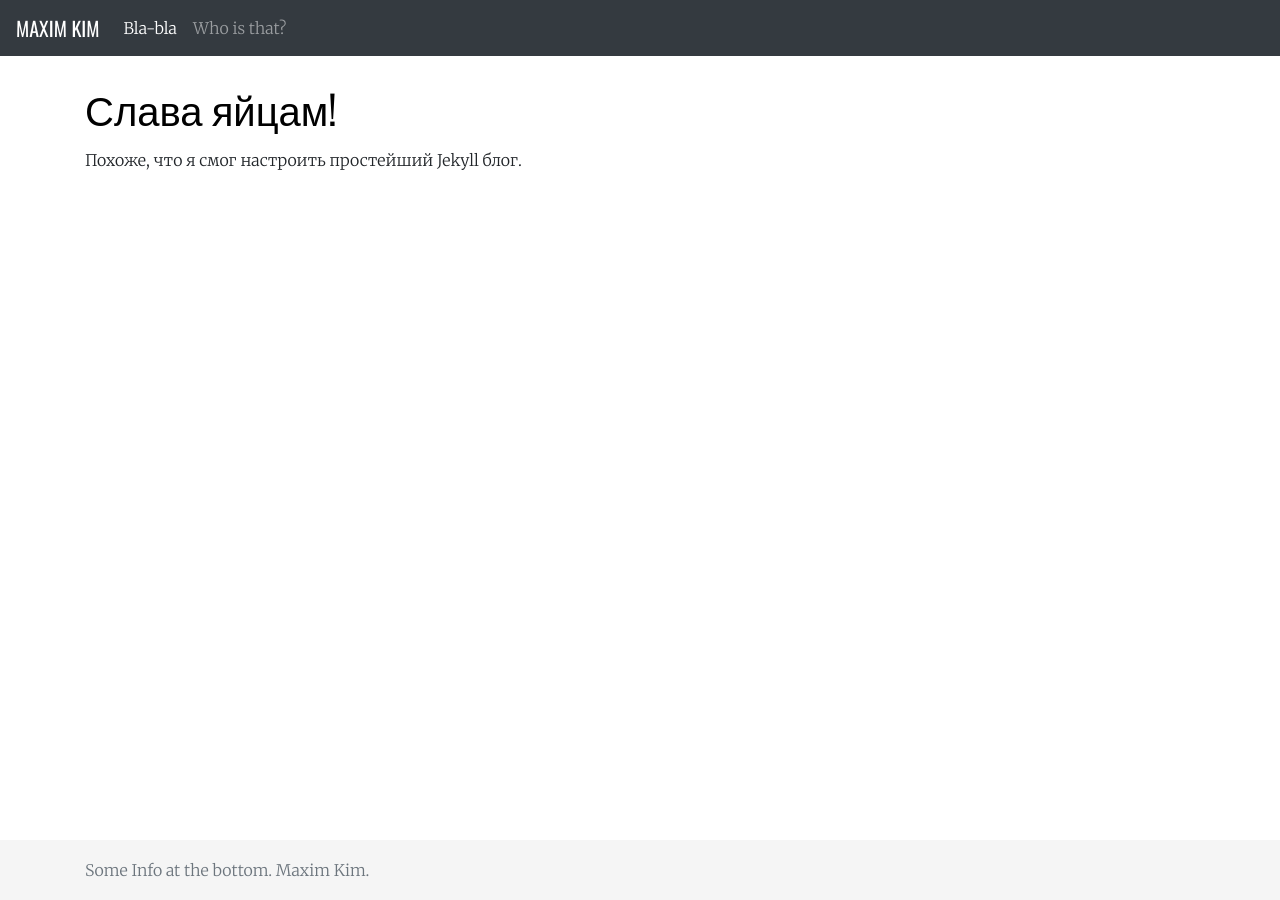
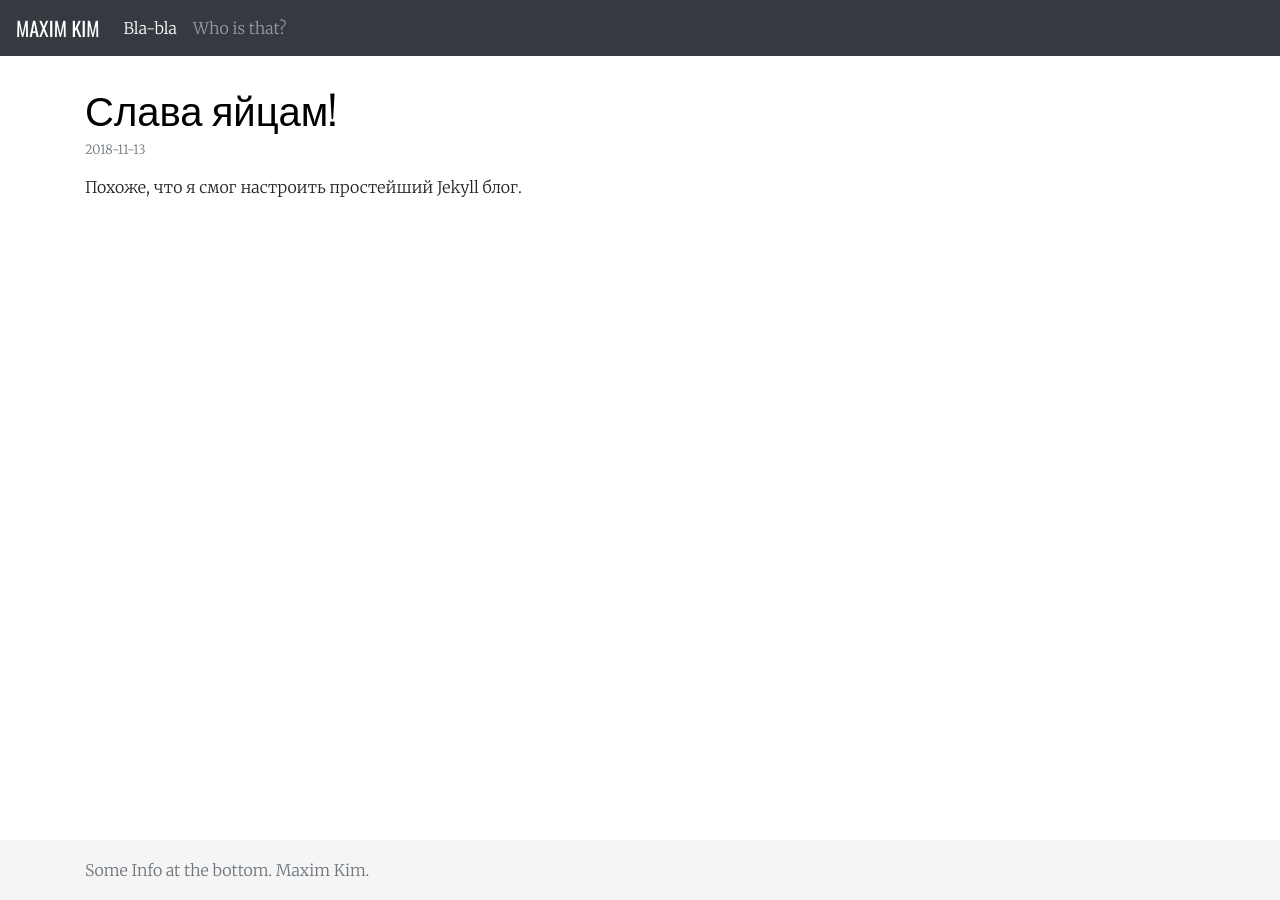
Before and after one commit to habamax/habamax.github.io, a Jekyll site: the page built from index.html, in a window 1280 px wide. Built offline with Jekyll 4.4.1, drawn with Linux system fonts in a browser that asks for light colours.

Commit message:
wow wow wow, stop it.

```diff
--- a/index.html
+++ b/index.html
@@ -5,6 +5,7 @@ title: Maxim Kim
 {% for post in site.posts %}
 <div class="mt-4">
 	<h1><a href="{{ post.url }}">{{ post.title }}</a></h1>
+	<p class="text-secondary small">{{ post.date | date: "%Y-%m-%d" }}</p>
 	<p>{{ post.excerpt }}</p>
 </div>
 {% endfor %}
```
